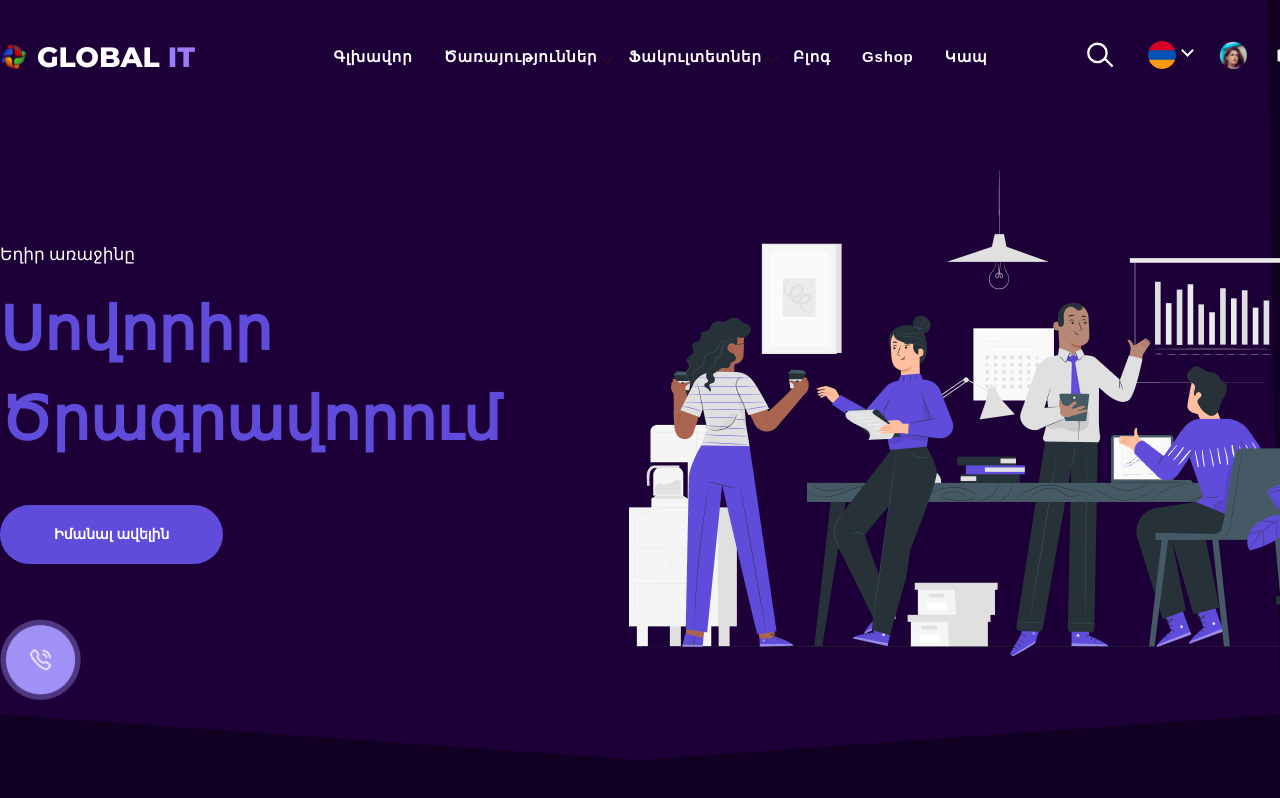
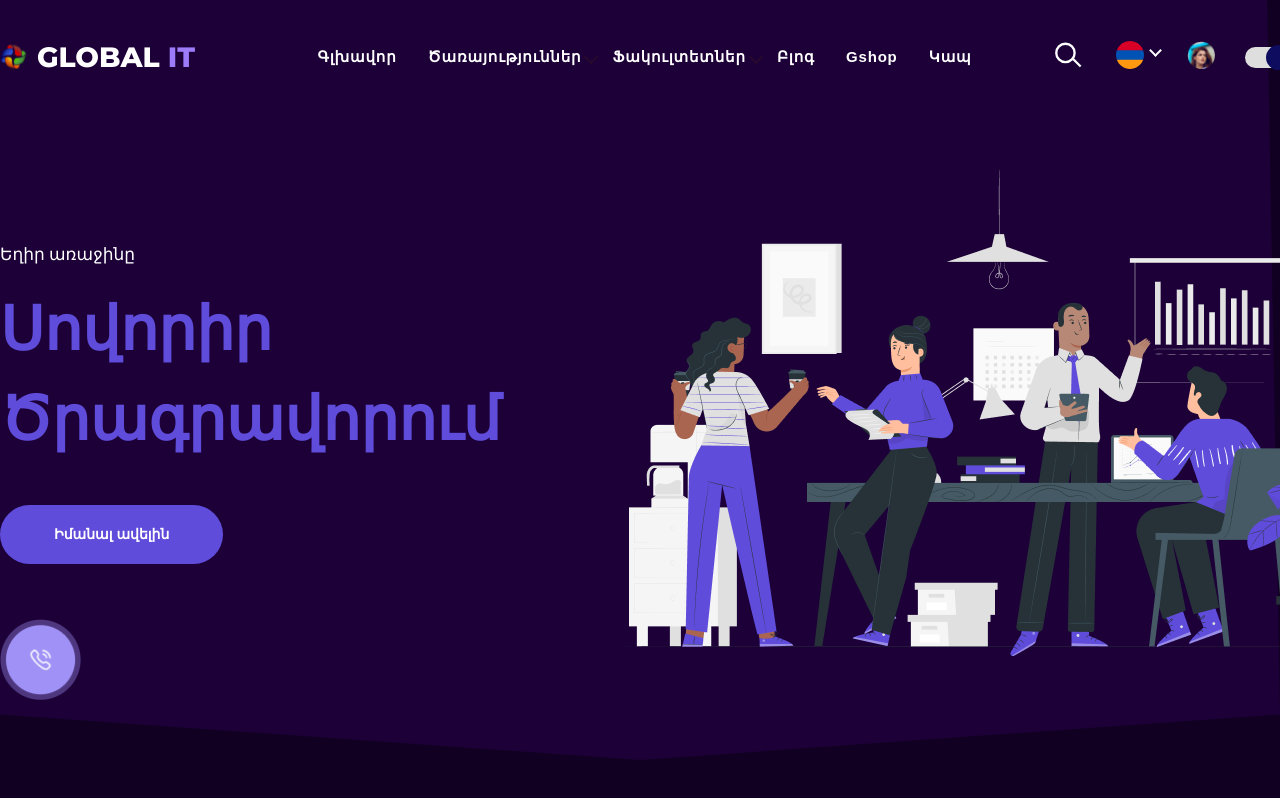
Before and after one commit to Noro190695/global-it, a React (Create React App) app: page / in a window 1280 px wide. Shown: the top 798 px of the page. Built offline with nearby package versions, Linux system fonts and the light colour scheme.

Commit message:
header checkbox

```diff
--- a/src/App.js
+++ b/src/App.js
@@ -3,6 +3,8 @@ import 'normalize.css';
 import './style/style.scss';
 import Header from './components/Header';
 import Section from './components/Section';
+
+
 
 
 
--- a/src/components/Header.jsx
+++ b/src/components/Header.jsx
@@ -7,12 +7,26 @@ import ru from '../img/ru.svg';
 import en from '../img/en.svg';
 import user from '../img/user.png';
 import {Link} from 'react-router-dom';
+
+const data = {
+    am: {
+        nav: ['Գլխավոր'],
+
+    },
+    ru:{
+        nav:['Главная']
+    },
+    en:{
+        nav:['Home']
+    }
+}
 export default function Header(props) {
 
     let [lang, setLang] = useState('/')
     const changeLang = (e) => {
         setLang(prev => prev = e.target.dataset.leng)
     }
+    console.log(lang)
 
     return (
         <header>
@@ -24,7 +38,9 @@ export default function Header(props) {
                 <ul>
 
                     <li>
-                        <Link to={'/'}>Գլխավոր</Link>
+                        <Link to={'/'}>{
+                            lang === '/'?data.am.nav[0]:data.ru.nav[0]
+                        }</Link>
                     </li>
                     <li>
                         <Link to={'/service'}>Ծառայություններ</Link>
@@ -67,7 +83,9 @@ export default function Header(props) {
                     <img src={user} alt=""/>
                 </div>
                 <div className="dark_mode">
-                    <input type="checkbox"/>
+                    <label>
+                        <input type="checkbox"/>
+                    </label>
                 </div>
             </div>
         </header>
--- a/src/style/_header.scss
+++ b/src/style/_header.scss
@@ -142,3 +142,32 @@ header{
     margin-right: 30px;
   }
 }
+.dark_mode{
+  label{
+    display: flex;
+    align-items: center;
+    width: 45px;
+    height: 21px;
+    position: relative;
+    background: $bgDarkMode;
+    border-radius: 34px;
+
+    &::before{
+      content: '';
+      display: block;
+      width: 25px;
+      height: 25px;
+      border-radius: 50%;
+      background: $radio-color;
+      position: absolute;
+      right: -1px;
+
+    }
+
+  }
+  input{
+    opacity: 0;
+    position: absolute;
+  }
+
+}
--- a/src/style/_var.scss
+++ b/src/style/_var.scss
@@ -8,3 +8,5 @@ $white: #ffffff;
 $arrow-color: #29092E;
 $color-1: #9d7cf9;
 $link-hover-color:#604CDA;
+$bgDarkMode:#DEDEDE;
+$radio-color: #0E0C5E;
```
Also changed, not shown: src/img/dark.png (added), 1 other file (tests, documents, lock files or other folders).
